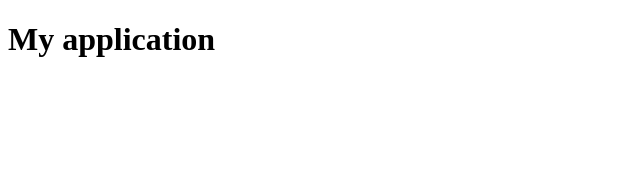
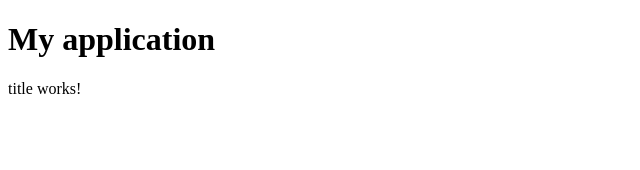
Before and after one commit to beacastroalves/dio-angular, an Angular app in the folder formação-angular-01/04-lifecycle-hooks-angular/lifecyle/: page / in a window 1280 px wide. Shown: the top 170 px of the page, without its empty margins (0-640 px from the left). Built offline with nearby package versions, Linux system fonts and the light colour scheme.

Commit message:
criando um novo componente com o ng generate

```diff
--- a/formação-angular-01/04-lifecycle-hooks-angular/lifecyle/src/app/app.component.html
+++ b/formação-angular-01/04-lifecycle-hooks-angular/lifecyle/src/app/app.component.html
@@ -1,2 +1,3 @@
 <h1>My application</h1>
+<app-title></app-title>
 <router-outlet></router-outlet>
--- a/formação-angular-01/04-lifecycle-hooks-angular/lifecyle/src/app/app.module.ts
+++ b/formação-angular-01/04-lifecycle-hooks-angular/lifecyle/src/app/app.module.ts
@@ -3,10 +3,12 @@
 
 import { AppRoutingModule } from './app-routing.module';
 import { AppComponent } from './app.component';
+import { TitleComponent } from './title/title.component';
 
 @NgModule({
   declarations: [
     AppComponent,
+    TitleComponent,
   ],
   imports: [
     BrowserModule,
--- /dev/null
+++ b/formação-angular-01/04-lifecycle-hooks-angular/lifecyle/src/app/title/title.component.html
@@ -0,0 +1 @@
+<p>title works!</p>
```
Also changed, not shown: formação-angular-01/04-lifecycle-hooks-angular/lifecyle/src/app/title/title.component.ts (added, +10 -0 lines), formação-angular-01/04-lifecycle-hooks-angular/lifecyle/src/app/title/title.component.css (added), 1 other file (tests, documents, lock files or other folders).
